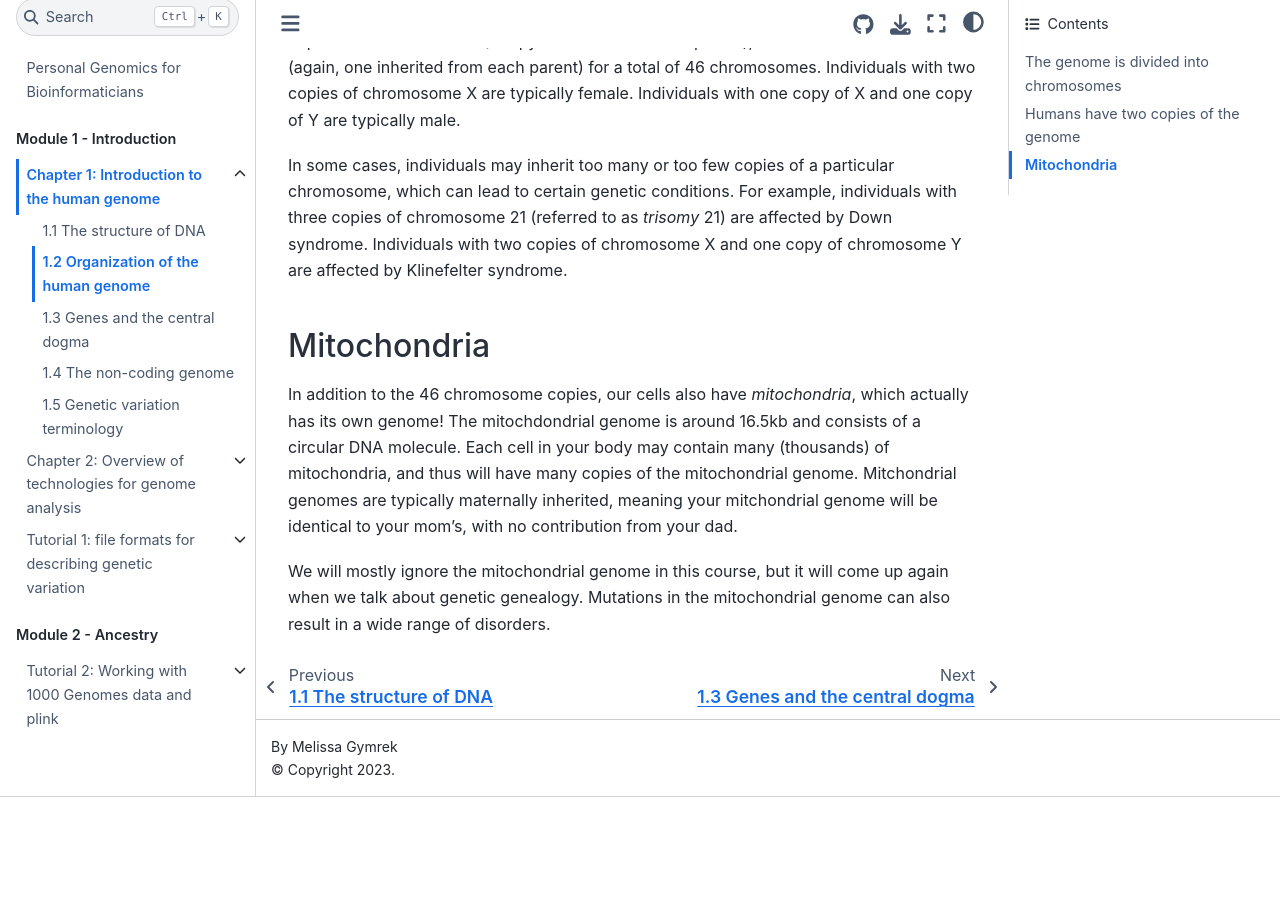
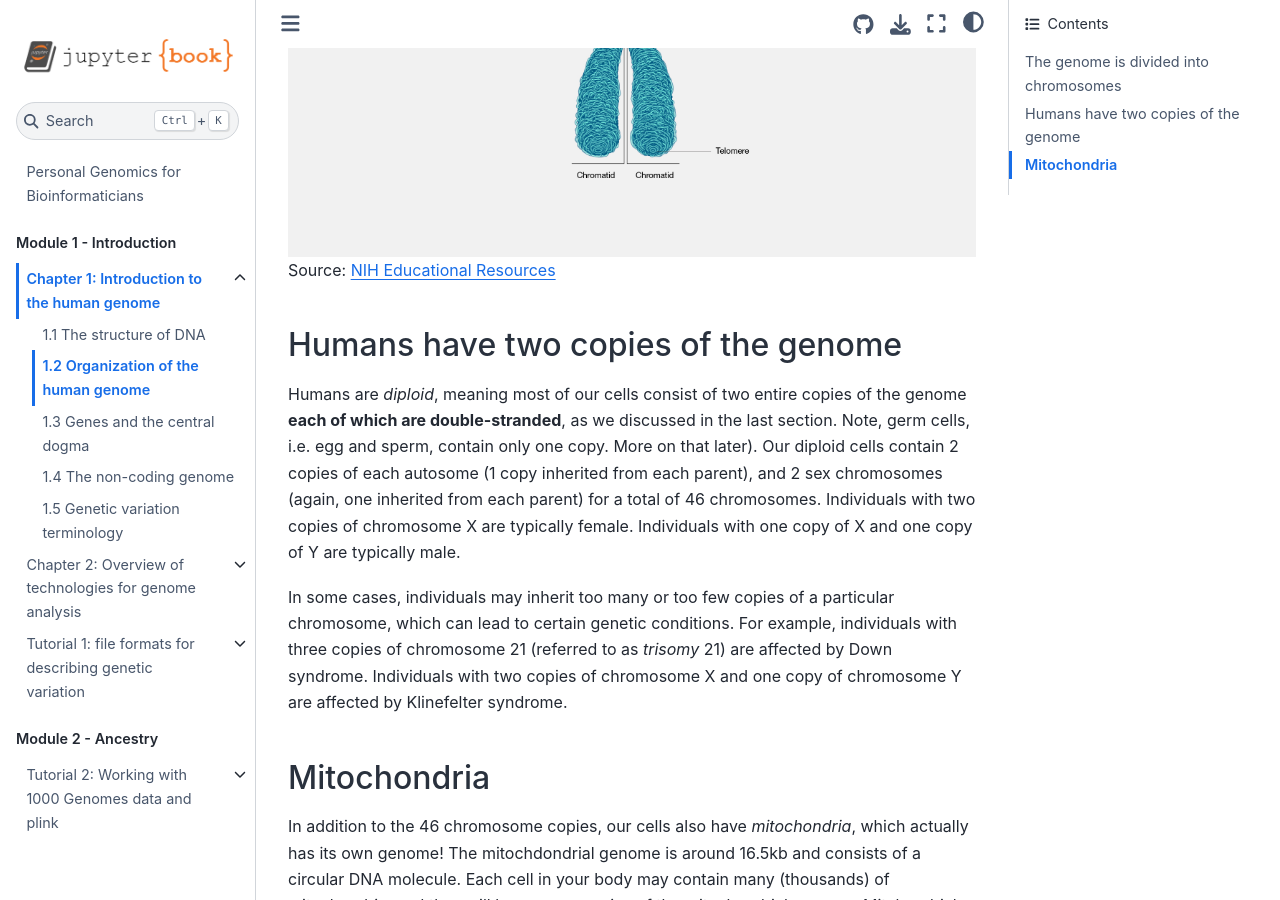
Before and after one commit to gymrek-lab/personal-genomics-textbook, a Jupyter Book: the page built from intro/genome/genome_organization.md, in a window 1280 px wide and 900 px high, scrolled down 1196 px. Built offline with Jupyter Book 1.0.4 settings and Sphinx 7.4.7 and the Sphinx Book theme 1.1.4, drawn with Linux system fonts in a browser that asks for light colours; before the commit the page ends 1993 px from its top, so only the background shows below that.

Commit message:
Update genome_organization.md
add centromere and telomere image

```diff
--- a/intro/genome/genome_organization.md
+++ b/intro/genome/genome_organization.md
@@ -12,6 +12,9 @@ Not all chromosomes are created equally! Chromosome 1 is the largest, whereas ch
 
 There are special regions at the ends and middle of each chromosome. The ends consist largely of repetitive sequences making up regions called *telomeres*. For humans, the telomere sequence consists of repeats of "TTAGGG". The middles of chromosomes are called *centromeres*. In humans, centromeres consist large of repeats called alpha satellites, with repeat units of 171 base pairs.
 
+![Centromere and Telomere](images/Centromere.jpg)
+Source: [NIH Educational Resources](https://www.genome.gov/genetics-glossary/Centromere)
+
 ## Humans have two copies of the genome
 
 Humans are *diploid*, meaning most of our cells consist of two entire copies of the genome **each of which are double-stranded**, as we discussed in the last section. Note, germ cells, i.e. egg and sperm, contain only one copy. More on that later). Our diploid cells contain 2 copies of each autosome (1 copy inherited from each parent), and 2 sex chromosomes (again, one inherited from each parent) for a total of 46 chromosomes. Individuals with two copies of chromosome X are typically female. Individuals with one copy of X and one copy of Y are typically male.
```
